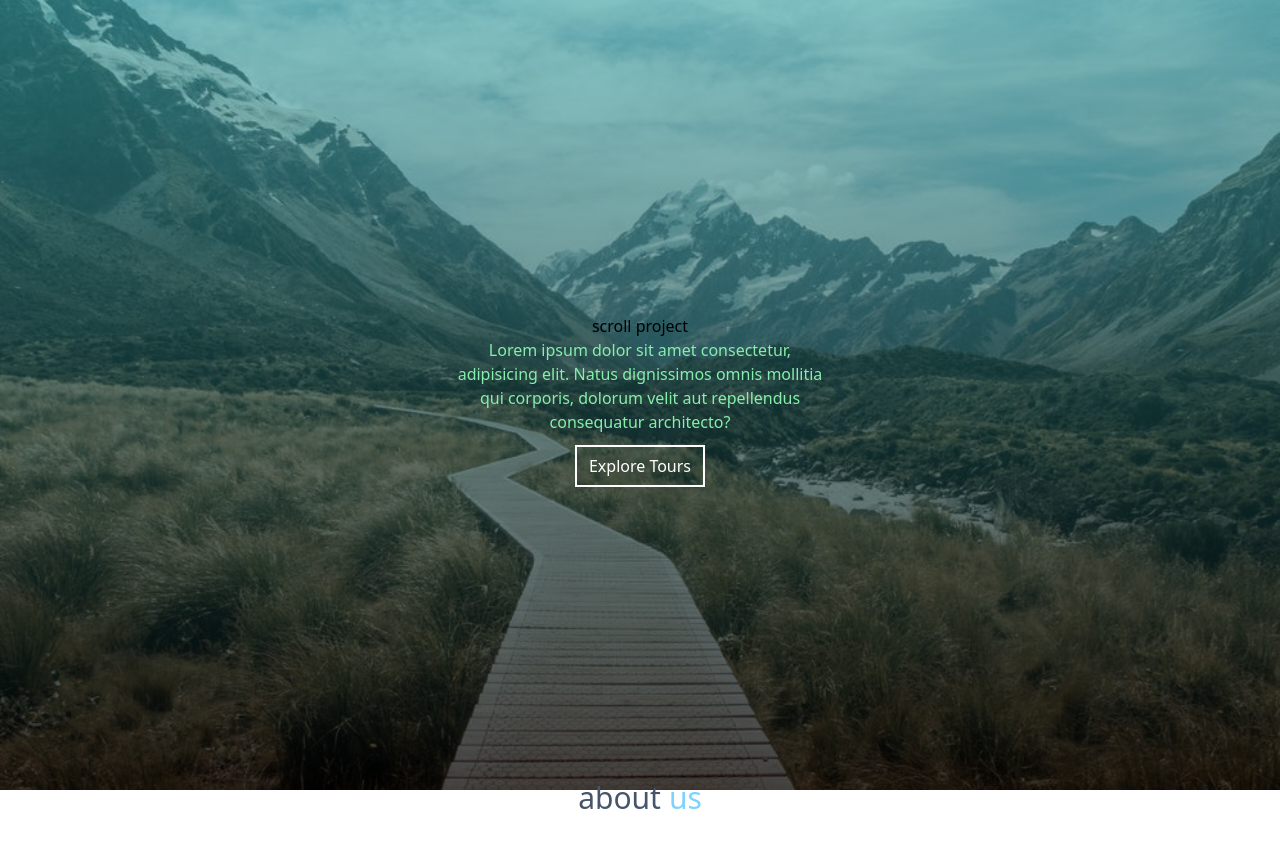
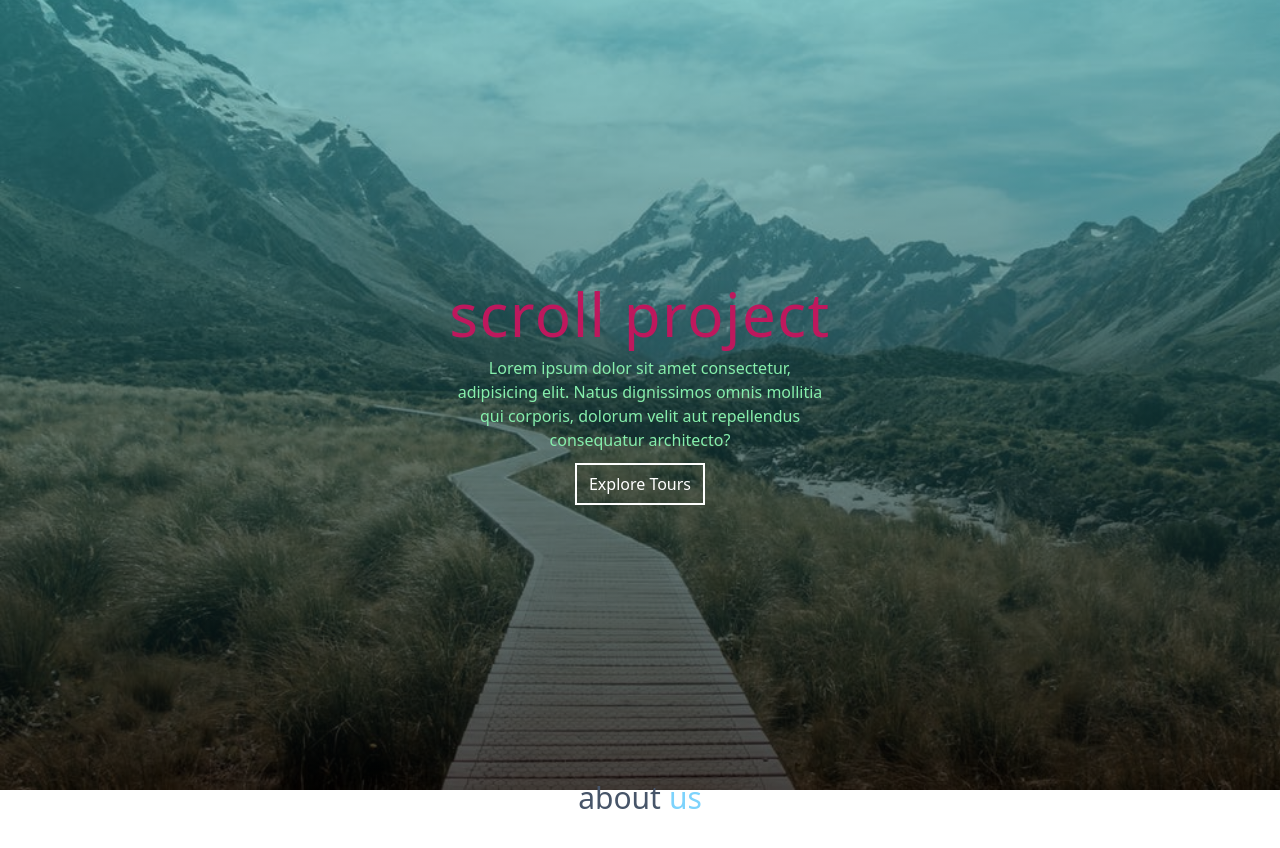
Before and after one commit to Morojuoluwa/scroll-project, a website: page src/index.html in a window 1280 px wide. Shown: the part 90-938 px from the top of the page. Drawn offline with Linux system fonts and the light colour scheme.

Commit message:
first commit

```diff
--- a/src/index.html
+++ b/src/index.html
@@ -52,10 +52,10 @@
         class="manecontent min-h-screen flex justify-center items-center mx-auto my-0 text-center max-w-sm"
       >
         <div class="insider">
-          <h1 class="tracking-wide mb-3 text-3xl  text-white sm:text-pink-700 "></h1>
+          <h1 class="tracking-wide mb-3 text-6xl text-white sm:text-pink-700">
             scroll project
           </h1>
-          <p class=" text-white md:text-green-300 mb-5">
+          <p class="text-white md:text-green-300 mb-5">
             Lorem ipsum dolor sit amet consectetur, adipisicing elit. Natus
             dignissimos omnis mollitia qui corporis, dolorum velit aut
             repellendus consequatur architecto?
```
Also changed, not shown: dist/output.css.
